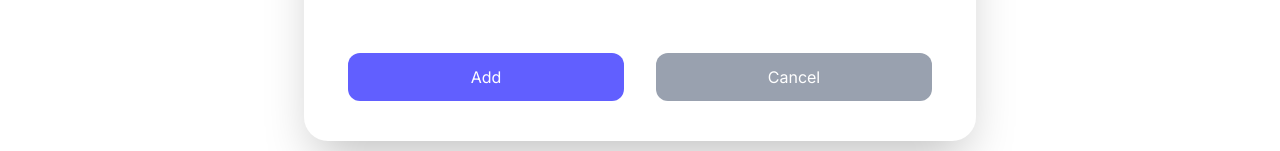
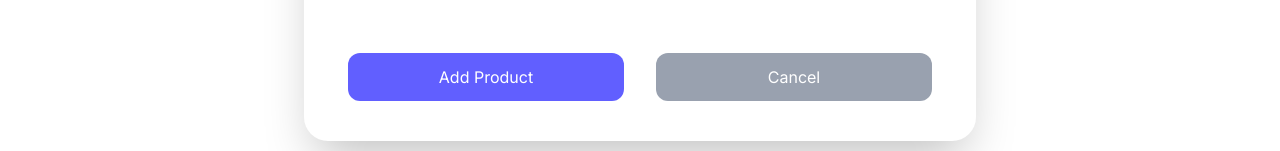
Before and after one commit to P4warit06/PROJECT2-SEC-1-Kittiphop.vue, a Vue app: page /product-manager in a window 1280 px wide. Both pictures are taken after typing "Sample", "Sample" into the empty fields and a click on the button "Add New Product". Shown: the part 621-772 px from the top of the page. Built offline with nearby package versions, Linux system fonts and the light colour scheme; data requests are answered from the project's data file.

Commit message:
062-[update] แก้คำผิดใน AddEditProduct.vue, เพิ่มรูปภาพใน/product-images

```diff
--- a/data/db.json
+++ b/data/db.json
@@ -2,13 +2,13 @@
   "products": [
     {
       "id": "1",
-      "name": "Wireless Headphones",
+      "name": "Wireless Headphone",
       "category": "Electronics",
       "price": 89.99,
       "status": "Active",
       "stock": 27,
-      "image": "/placeholder.svg?height=200&width=200",
-      "description": "High-quality wireless headphones with noise cancellation"
+      "image": "/product-images/wireless-headphone.jpg",
+      "description": "High-quality wireless headphone with noise cancellation"
     },
     {
       "id": "2",
@@ -17,7 +17,7 @@
       "price": 49.99,
       "status": "Low Stock",
       "stock": 4,
-      "image": "/placeholder.svg?height=200&width=200",
+      "image": "/product-images/bluetooth-speaker.jpg",
       "description": "Portable bluetooth speaker with 20hr battery life"
     },
     {
@@ -27,7 +27,7 @@
       "price": 29.99,
       "status": "Out of Stock",
       "stock": 0,
-      "image": "/placeholder.svg?height=200&width=200",
+      "image": "/product-images/laptop-stand.jpg",
       "description": "Ergonomic aluminum laptop stand"
     },
     {
@@ -37,7 +37,7 @@
       "price": 129.99,
       "status": "Active",
       "stock": 25,
-      "image": "/placeholder.svg?height=200&width=200",
+      "image": "/product-images/mechanical-keyboard.jpg",
       "description": "RGB mechanical gaming keyboard"
     },
     {
@@ -47,45 +47,46 @@
       "price": 454545,
       "status": "Active",
       "stock": 1,
-      "image": "",
+      "image": "/product-images/hello-world.jpg",
       "description": ""
     },
     {
       "id": "6",
-      "name": "Gun",
+      "name": "Chuuya",
       "category": "Accessories",
-      "price": 898989,
+      "price": 123,
       "status": "Active",
-      "stock": 1,
+      "stock": 111,
       "image": "",
-      "description": "Hello World"
+      "description": "d"
     },
     {
       "id": "7",
-      "name": "Chinken",
+      "name": "chuuya",
       "category": "Accessories",
-      "price": 10,
-      "status": "Active",
-      "stock": 93,
-      "image": "",
-      "description": ""
+      "price": 1,
+      "status": "Low Stock",
+      "stock": 1,
+      "image": "/product-images/chuuya.jpg",
+      "description": "d"
     },
     {
       "id": "8",
-      "name": "Bluetooth Speaker",
-      "category": "Audio",
-      "price": 49.99,
-      "status": "Low Stock",
-      "stock": 5,
-      "image": "/placeholder.svg?height=200&width=200",
-      "description": "Portable bluetooth speaker with 20hr battery life"
+      "name": "dqw",
+      "category": "Accessories",
+      "price": 312,
+      "status": "Active",
+      "stock": 321321,
+      "image": "/product-images/dqw.jpg",
+      "description": "3"
     }
   ],
   "users": [
     {
       "id": "0",
       "username": "admin",
-      "password": "Myadmin007x@",
+      "_comment": "password = QmIxMjM0NTY3ODlA = Bb123456789@",
+      "password": "QmIxMjM0NTY3ODlA",
       "email": "admin@gmail.com",
       "role": "admin",
       "location": "29",
--- a/src/components/AddEditProduct.vue
+++ b/src/components/AddEditProduct.vue
@@ -1,92 +1,160 @@
 <script setup>
-import { ref } from 'vue'
+import { ref, watch } from "vue";
 
-const emits = defineEmits(['addNewProduct', 'editProduct', 'cancelAdding'])
+const emits = defineEmits(["addNewProduct", "editProduct", "cancelAdding"]);
 
 const props = defineProps({
   activeProduct: {
     type: Object,
-    required: true
-  }
-})
-const newProduct = ref(props.activeProduct)
+    required: true,
+  },
+});
 
-const catagories = ref([
-  {name:"Accessories", value:"Accessories"},
-  {name:"Audio", value:"Audio"},
-  {name:"Electronics", value:"Electronics"},
-  {name:"Wearables", value:"Wearables"}
-])
+const newProduct = ref({
+  ...props.activeProduct,
+  image: props.activeProduct.image || "",
+});
+
+const categories = ref([
+  { name: "Accessories", value: "Accessories" },
+  { name: "Audio", value: "Audio" },
+  { name: "Electronics", value: "Electronics" },
+  { name: "Wearables", value: "Wearables" },
+]);
 
 const status = ref([
-  {name: "Active", value:"Active"},
-  {name: "Low Stock", value:"Low Stock"},
-  {name: "Out of Stock", value:"Out of Stock"}
-])
+  { name: "Active", value: "Active" },
+  { name: "Low Stock", value: "Low Stock" },
+  { name: "Out of Stock", value: "Out of Stock" },
+]);
 
-console.log(props.activeProduct)
-
+const saveProduct = () => {
+  if (newProduct.value.id) {
+    emits("editProduct", newProduct.value);
+  } else {
+    emits("addNewProduct", newProduct.value);
+  }
+};
 </script>
 
 <template>
-  <div class="fixed inset-0 flex justify-center items-center backdrop-blur-sm overflow-auto">
-    <div class="p-10 bg-white rounded-3xl shadow-2xl max-w-4xl mx-auto flex flex-col justify-center items-center max-h-screen overflow-y-auto">
-      <h1 class="text-4xl font-extrabold text-gray-900 mb-10 text-center w-full max-sm:text-xl">
-        {{!newProduct.id ? 'Add New Product' : 'Edit Product'}}
+  <div
+    class="fixed inset-0 flex justify-center items-center backdrop-blur-sm overflow-auto"
+  >
+    <div
+      class="p-10 bg-white rounded-3xl shadow-2xl max-w-4xl mx-auto flex flex-col justify-center items-center max-h-screen overflow-y-auto"
+    >
+      <h1
+        class="text-4xl font-extrabold text-gray-900 mb-10 text-center w-full max-sm:text-xl"
+      >
+        {{ !newProduct.id ? "Add New Product" : "Edit Product" }}
       </h1>
 
-      <div class="grid grid-cols-1 overflow-auto px-1 sm:grid-cols-2 gap-8 w-full">
+      <div
+        class="grid grid-cols-1 overflow-auto px-1 sm:grid-cols-2 gap-8 w-full"
+      >
         <div>
-          <label class="block text-lg font-medium text-gray-700 mb-2">Product Name:</label>
-          <input v-model="newProduct.name" type="text" placeholder="Enter product name"
-            class="w-full border border-gray-300 rounded-xl px-5 py-3 focus:ring-2 focus:ring-indigo-400 focus:outline-none">
+          <label class="block text-lg font-medium text-gray-700 mb-2"
+            >Product Name:</label
+          >
+          <input
+            v-model="newProduct.name"
+            type="text"
+            placeholder="Enter product name"
+            class="w-full border border-gray-300 rounded-xl px-5 py-3 focus:ring-2 focus:ring-indigo-400 focus:outline-none"
+          />
         </div>
 
         <div>
-          <label class="block text-lg font-medium text-gray-700 mb-2">Stock:</label>
-          <input v-model="newProduct.stock" type="number" min="0" placeholder="Stock"
-            class="w-full border border-gray-300 rounded-xl px-5 py-3 focus:ring-2 focus:ring-indigo-400 focus:outline-none">
+          <label class="block text-lg font-medium text-gray-700 mb-2"
+            >Stock:</label
+          >
+          <input
+            v-model="newProduct.stock"
+            type="number"
+            min="0"
+            placeholder="Stock"
+            class="w-full border border-gray-300 rounded-xl px-5 py-3 focus:ring-2 focus:ring-indigo-400 focus:outline-none"
+          />
         </div>
 
         <div>
-          <label class="block text-lg font-medium text-gray-700 mb-2">Price:</label>
-          <input v-model="newProduct.price" type="number" min="0" placeholder="Price"
-            class="w-full border border-gray-300 rounded-xl px-5 py-3 focus:ring-2 focus:ring-indigo-400 focus:outline-none">
+          <label class="block text-lg font-medium text-gray-700 mb-2"
+            >Price:</label
+          >
+          <input
+            v-model="newProduct.price"
+            type="number"
+            min="0"
+            placeholder="Price"
+            class="w-full border border-gray-300 rounded-xl px-5 py-3 focus:ring-2 focus:ring-indigo-400 focus:outline-none"
+          />
         </div>
 
         <div>
-          <label class="block text-lg font-medium text-gray-700 mb-2">Status:</label>
-          <select v-model="newProduct.status"
-            class="w-full border border-gray-300 rounded-xl px-5 py-3 focus:ring-2 focus:ring-indigo-400 focus:outline-none">
+          <label class="block text-lg font-medium text-gray-700 mb-2"
+            >Status:</label
+          >
+          <select
+            v-model="newProduct.status"
+            class="w-full border border-gray-300 rounded-xl px-5 py-3 focus:ring-2 focus:ring-indigo-400 focus:outline-none"
+          >
             <option disabled value="">Choose one</option>
-            <option v-for="(st, index) in status" :key="index" :value="st.value">{{ st.name }}</option>
+            <option
+              v-for="(st, index) in status"
+              :key="index"
+              :value="st.value"
+            >
+              {{ st.name }}
+            </option>
           </select>
         </div>
 
         <div>
-          <label class="block text-lg font-medium text-gray-700 mb-2">Category:</label>
-          <select v-model="newProduct.category"
-            class="w-full border border-gray-300 rounded-xl px-5 py-3 focus:ring-2 focus:ring-indigo-400 focus:outline-none">
+          <label class="block text-lg font-medium text-gray-700 mb-2"
+            >Category:</label
+          >
+          <select
+            v-model="newProduct.category"
+            class="w-full border border-gray-300 rounded-xl px-5 py-3 focus:ring-2 focus:ring-indigo-400 focus:outline-none"
+          >
             <option disabled value="">Choose one</option>
-            <option v-for="(catagory, index) in catagories" :key="index" :value="catagory.value">{{ catagory.name }}</option>
+            <option
+              v-for="(category, index) in categories"
+              :key="index"
+              :value="category.value"
+            >
+              {{ category.name }}
+            </option>
           </select>
         </div>
 
         <div class="col-span-1 sm:col-span-2">
-          <label class="block text-lg font-medium text-gray-700 mb-2">Description:</label>
-          <textarea v-model="newProduct.description" placeholder="Product description"
-            class="w-full border border-gray-300 rounded-xl px-5 py-3 focus:ring-2 focus:ring-indigo-400 focus:outline-none"></textarea>
+          <label class="block text-lg font-medium text-gray-700 mb-2"
+            >Description:</label
+          >
+          <textarea
+            v-model="newProduct.description"
+            placeholder="Product description"
+            class="w-full border border-gray-300 rounded-xl px-5 py-3 focus:ring-2 focus:ring-indigo-400 focus:outline-none"
+          ></textarea>
         </div>
 
         <div class="col-span-1 sm:col-span-2 flex gap-8 justify-center mt-4">
-          <button v-show="!newProduct.id" @click="$emit('addNewProduct', newProduct)"
-            class="w-full sm:w-2/3 bg-indigo-500 text-white py-3 rounded-xl hover:bg-indigo-600 cursor-pointer">Add</button>
-          <button v-show="newProduct.id" @click="$emit('addNewProduct', newProduct)"
-            class="w-full sm:w-2/3 bg-indigo-500 text-white py-3 rounded-xl hover:bg-indigo-600 cursor-pointer">Edit</button>
-          <button @click="$emit('cancelAdding')"
-            class="w-full sm:w-2/3 bg-gray-400 text-white py-3 rounded-xl hover:bg-red-500 cursor-pointer">Cancel</button>
+          <button
+            @click="saveProduct"
+            class="w-full sm:w-2/3 bg-indigo-500 text-white py-3 rounded-xl hover:bg-indigo-600 cursor-pointer"
+          >
+            {{ newProduct.id ? "Save Changes" : "Add Product" }}
+          </button>
+          <button
+            @click="$emit('cancelAdding')"
+            class="w-full sm:w-2/3 bg-gray-400 text-white py-3 rounded-xl hover:bg-red-500 cursor-pointer"
+          >
+            Cancel
+          </button>
         </div>
       </div>
     </div>
-</div>
+  </div>
 </template>
```
Also changed, not shown: public/product-images/wireless-headphone.jpg (added), 1 other file (tests, documents, lock files or other folders).
